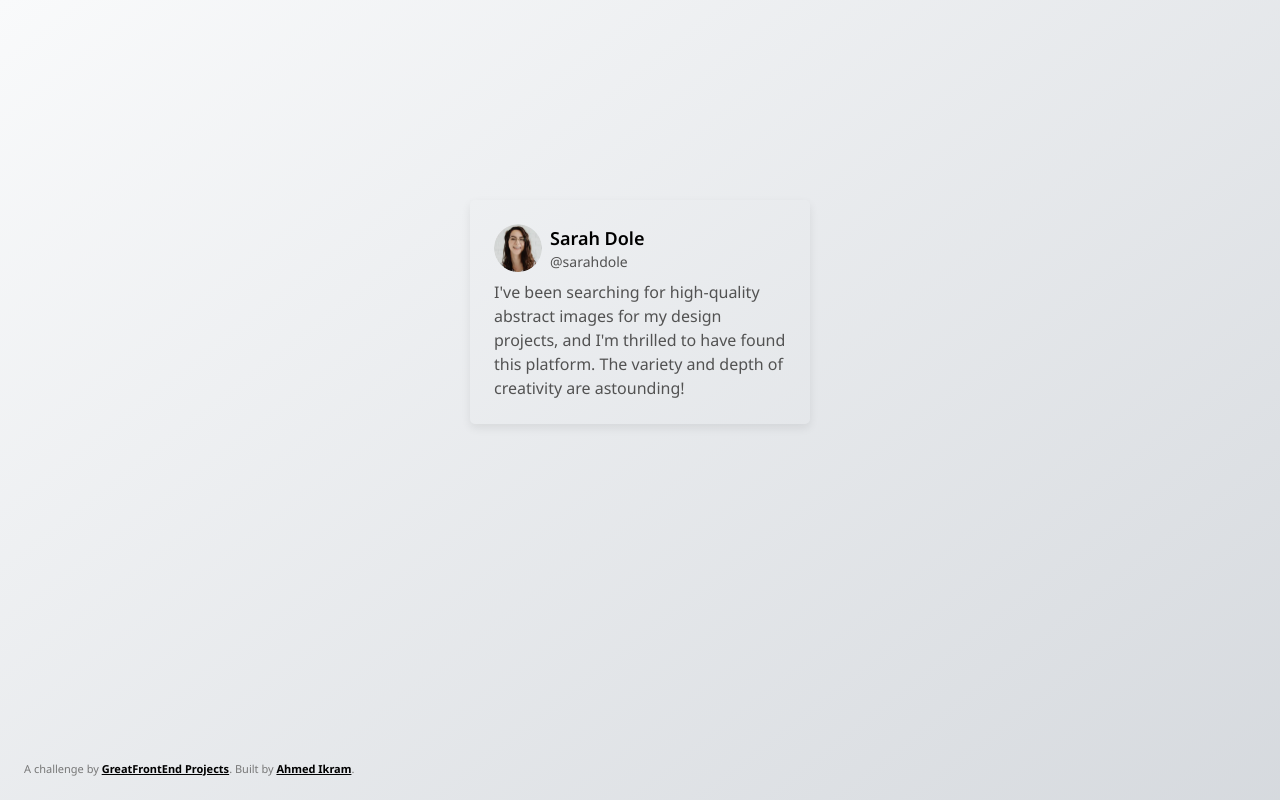
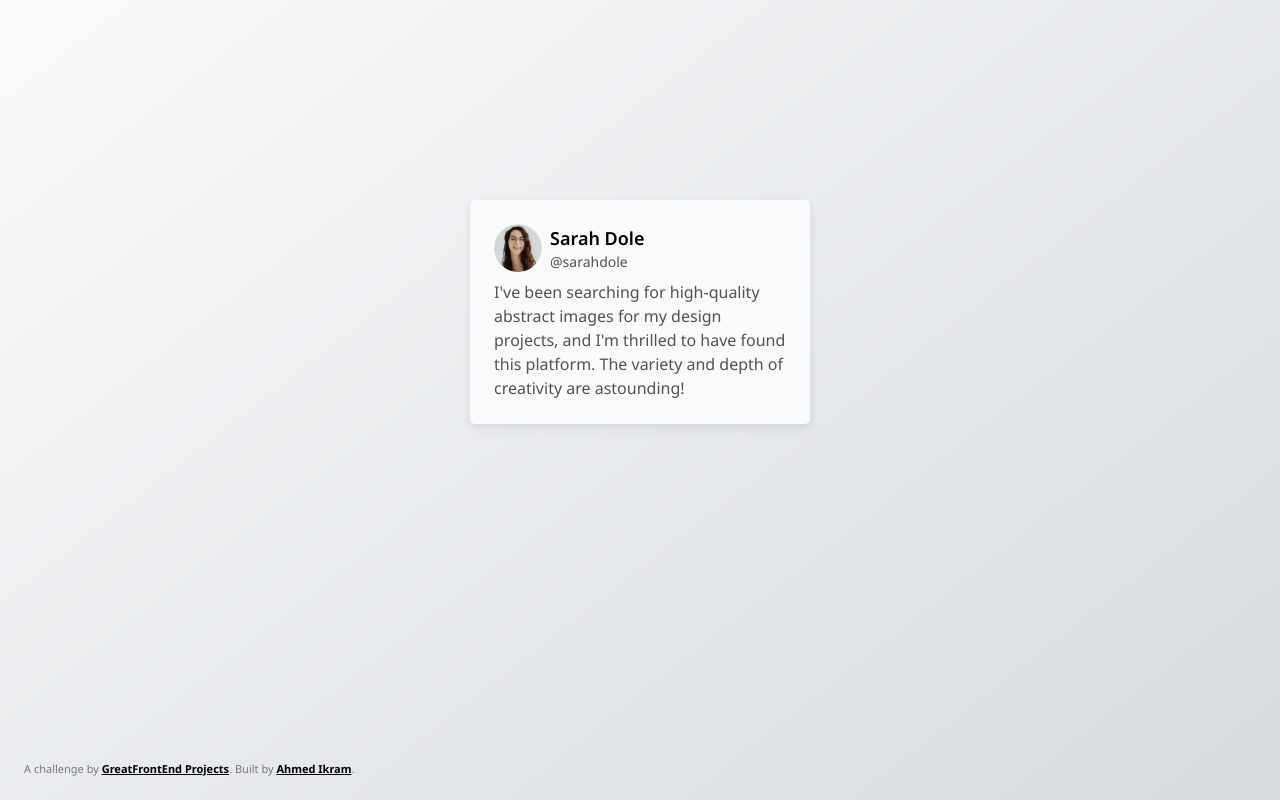
Before and after one commit to ahmed-cmyk/testimonial-card-greatfrontend, a plain HTML site: page index.html in a window 1280 px wide. Shown: the top 800 px of the page. Drawn offline with Linux system fonts and the light colour scheme.

Commit message:
Added proper background color to testimonial card

```diff
--- a/css/style.css
+++ b/css/style.css
@@ -122,6 +122,7 @@ body {
 }
 
 .testimonial {
+  background-color: var(--color-bg-neutral-subtle);
   border-radius: 5px;
   box-shadow: 0 4px 10px rgba(0, 0, 0, 0.08);
   padding: 24px;
```
